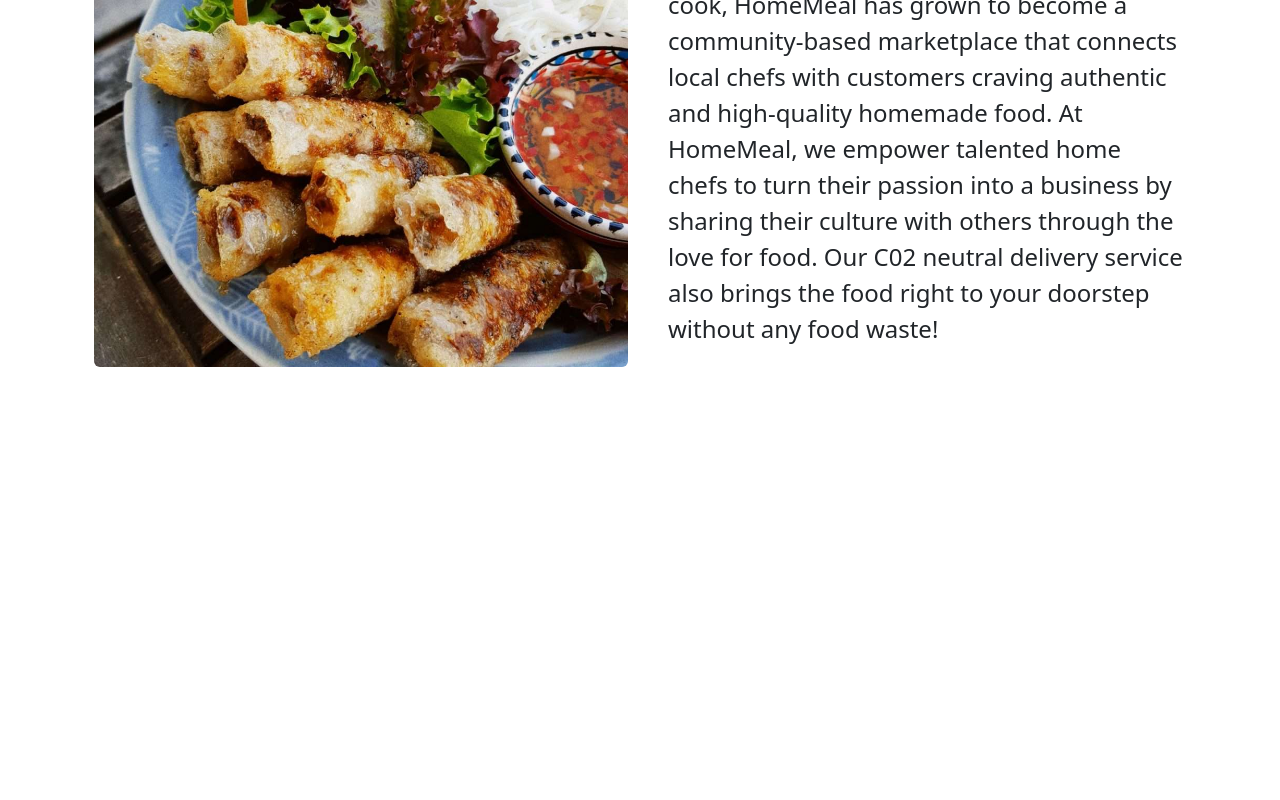
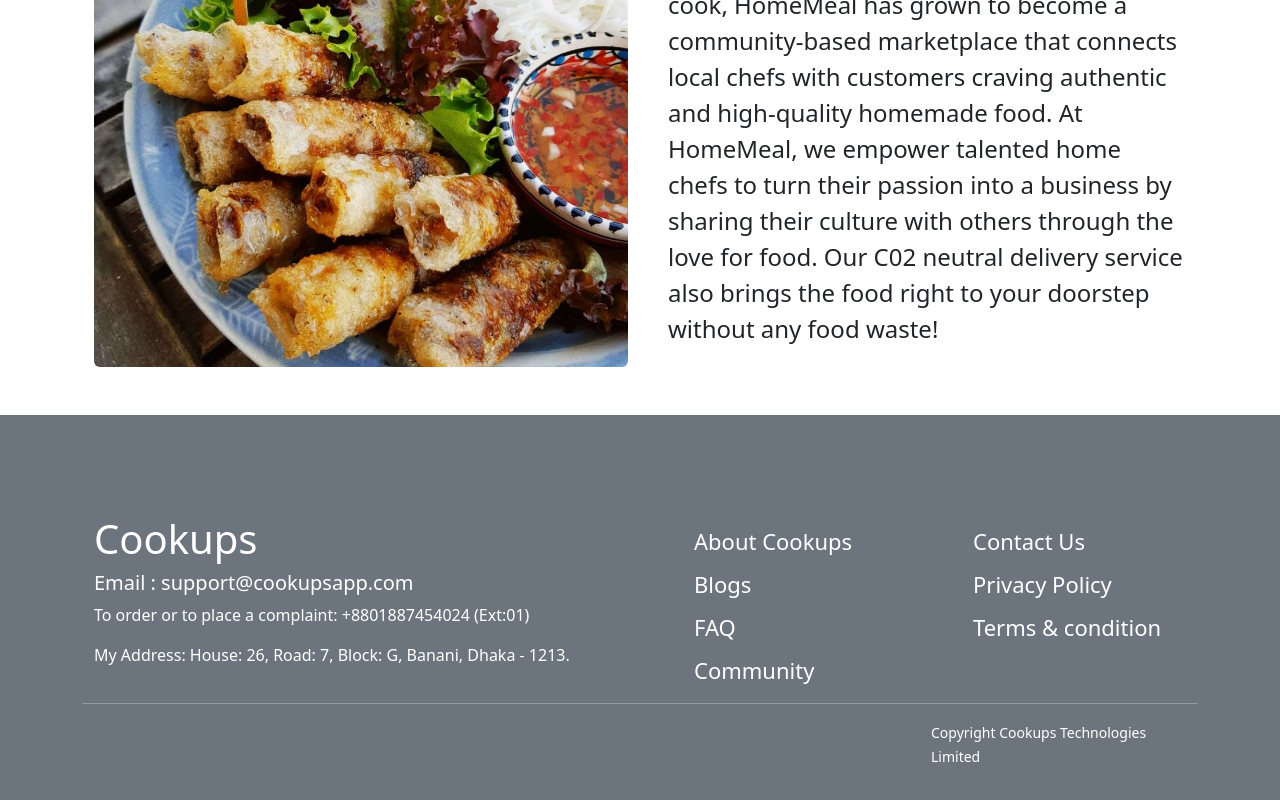
Before and after one commit to Kauserul/meridian-fitness-client-site, a React (Create React App) app: page / in a window 1280 px wide. Shown: the part 1428-2228 px from the top of the page. Before the commit the page ends 1843 px from the top, so only its background shows below. Built offline with nearby package versions, Linux system fonts and the light colour scheme; no server answers.

Commit message:
footer done

```diff
--- a/src/Pages/Shared/Footer/Footer.css
+++ b/src/Pages/Shared/Footer/Footer.css
@@ -1,4 +1,10 @@
 .footer{
-    background-color: lightgreen;
-    padding: 150px 10px;
+    /* background-color: lightgreen; */
+    padding: 100px 10px;
 }
+
+.footer ul > li{
+    list-style: none;
+    font-size: 22px;
+    margin: 10px;
+}
--- a/src/Pages/Shared/Footer/Footer.js
+++ b/src/Pages/Shared/Footer/Footer.js
@@ -4,18 +4,40 @@ import './Footer.css'
 
 const Footer = () => {
     return (
-        <div className='footer w-100'>
+        <div className='footer w-100 bg-secondary text-white'>
             <div className='container'>
                 <Container>
                     <Row>
-                        <Col lg='4'>
+                        <Col lg='6'>
+                            <h1>Cookups</h1>
+                            <div>
+                                <h5>Email : support@cookupsapp.com</h5>
+                                <p>To order or to place a complaint: +8801887454024 (Ext:01)</p>
+                                <p> My Address: House: 26, Road: 7, Block: G, Banani, Dhaka - 1213.</p>
+                            </div>
+                        </Col>
+
+                        <Col lg='3'>
+                            <ul>
+                                <li>About Cookups</li>
+                                <li>Blogs</li>
+                                <li>FAQ</li>
+                                <li>Community</li>
+                            </ul>
+                        </Col>
+                        <Col lg='3'>
+                            <ul>
+                                <li>Contact Us</li>
+                                <li>Privacy Policy</li>
+                                <li>Terms & condition</li>
+                            </ul>
+                        </Col>
+                        <hr />
+                        <Col lg='9'>
 
                         </Col>
-                        <Col lg='4'>
-                            <h3>Content Me</h3>
-                        </Col>
-                        <Col lg='4'>
-                            <h3>Follow Me</h3>
+                        <Col lg='3'>
+                            <p><small>Copyright Cookups Technologies Limited</small></p>
                         </Col>
                     </Row>
                 </Container>
--- a/src/layout/Main.js
+++ b/src/layout/Main.js
@@ -9,7 +9,7 @@ const Main = () => {
         <div>
             <Header></Header>
             <Outlet></Outlet>
-            {/* <Footer></Footer> */}
+            <Footer></Footer>
         </div>
     );
 };
```
